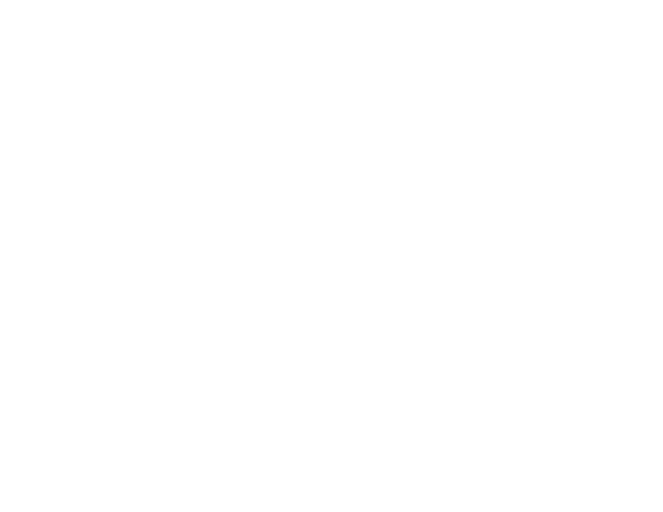
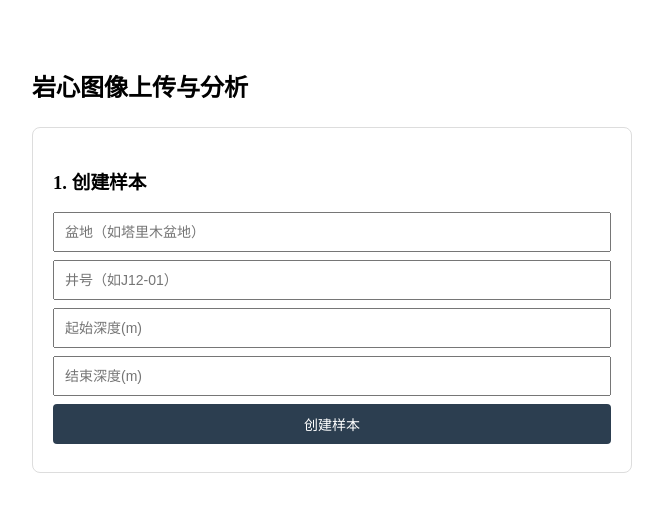
Before and after one commit to onemilk/core-hole-fracture-analysis, a Vue app in the folder platform/frontend/: page /upload in a window 1280 px wide. Before the commit this address had no page. Shown: the top 512 px of the page, without its empty margins (308-971 px from the left). Built offline with nearby package versions, Linux system fonts and the light colour scheme.

Commit message:
feat: add Upload page with sample creation, image upload, analysis submission

```diff
--- /dev/null
+++ b/platform/frontend/src/api/index.js
@@ -0,0 +1,19 @@
+import axios from 'axios';
+
+const api = axios.create({ baseURL: '/api' });
+
+api.interceptors.request.use(config => {
+  const token = localStorage.getItem('token');
+  if (token) config.headers.Authorization = `Bearer ${token}`;
+  return config;
+});
+
+export default {
+  login: (data) => api.post('/auth/login', data),
+  register: (data) => api.post('/auth/register', data),
+  getSamples: () => api.get('/samples'),
+  createSample: (data) => api.post('/samples', data),
+  uploadImage: (sampleId, formData) => api.post(`/samples/${sampleId}/images`, formData),
+  submitAnalysis: (data) => api.post('/analysis', data),
+  getAnalysis: (id) => api.get(`/analysis/${id}`),
+};
--- a/platform/frontend/src/router/index.js
+++ b/platform/frontend/src/router/index.js
@@ -3,6 +3,7 @@ import Home from '../views/Home.vue'
 
 const routes = [
   { path: '/', name: 'Home', component: Home },
+  { path: '/upload', name: 'Upload', component: () => import('../views/Upload.vue') },
 ]
 
 export default createRouter({ history: createWebHistory(), routes })
--- /dev/null
+++ b/platform/frontend/src/views/Upload.vue
@@ -0,0 +1,81 @@
+<template>
+  <div class="upload-page">
+    <h2>岩心图像上传与分析</h2>
+    <div class="step" v-if="!sampleId">
+      <h3>1. 创建样本</h3>
+      <form @submit.prevent="createSample">
+        <input v-model="form.basin" placeholder="盆地（如塔里木盆地）" required />
+        <input v-model="form.well_id" placeholder="井号（如J12-01）" required />
+        <input v-model.number="form.top_depth" type="number" step="0.01" placeholder="起始深度(m)" required />
+        <input v-model.number="form.bottom_depth" type="number" step="0.01" placeholder="结束深度(m)" required />
+        <button type="submit">创建样本</button>
+      </form>
+    </div>
+    <div class="step" v-if="sampleId">
+      <h3>2. 上传图像</h3>
+      <input type="file" @change="uploadImage" accept="image/*" />
+      <p v-if="uploaded">✅ 上传成功 (样本ID: {{ sampleId }})</p>
+    </div>
+    <div class="step" v-if="uploaded">
+      <h3>3. 开始分析</h3>
+      <select v-model="analysisType">
+        <option value="hole">孔洞分析</option>
+        <option value="fracture">裂缝分析</option>
+        <option value="grain">粒度分析</option>
+      </select>
+      <button @click="startAnalysis" :disabled="analyzing">
+        {{ analyzing ? '分析中...' : '开始分析' }}
+      </button>
+      <p v-if="analysisId">
+        ✅ 任务已提交
+        <router-link :to="'/result/' + analysisId">查看结果 →</router-link>
+      </p>
+    </div>
+  </div>
+</template>
+
+<script setup>
+import { ref } from 'vue';
+import api from '../api/index.js';
+
+const sampleId = ref(null);
+const uploaded = ref(false);
+const analyzing = ref(false);
+const analysisType = ref('hole');
+const analysisId = ref(null);
+const form = ref({ basin: '', well_id: '', top_depth: null, bottom_depth: null });
+
+async function createSample() {
+  const sid = `${form.value.basin}-${form.value.well_id}-${Date.now()}`;
+  const res = await api.createSample({ ...form.value, sample_id: sid });
+  sampleId.value = res.data._id;
+}
+
+async function uploadImage(e) {
+  const fd = new FormData();
+  fd.append('image', e.target.files[0]);
+  await api.uploadImage(sampleId.value, fd);
+  uploaded.value = true;
+}
+
+async function startAnalysis() {
+  analyzing.value = true;
+  const res = await api.submitAnalysis({
+    sample_id: sampleId.value,
+    type: analysisType.value,
+    image_path: null,
+    params: {}
+  });
+  analysisId.value = res.data.task_id;
+  analyzing.value = false;
+}
+</script>
+
+<style scoped>
+.upload-page { max-width: 600px; margin: 0 auto; padding: 40px 20px; }
+.step { margin: 24px 0; padding: 20px; border: 1px solid #ddd; border-radius: 8px; }
+input, select, button { display: block; width: 100%; margin: 8px 0; padding: 10px; font-size: 14px; box-sizing: border-box; }
+button { background: #2c3e50; color: white; border: none; cursor: pointer; border-radius: 4px; }
+button:disabled { background: #999; }
+a { color: #2c3e50; }
+</style>
```
